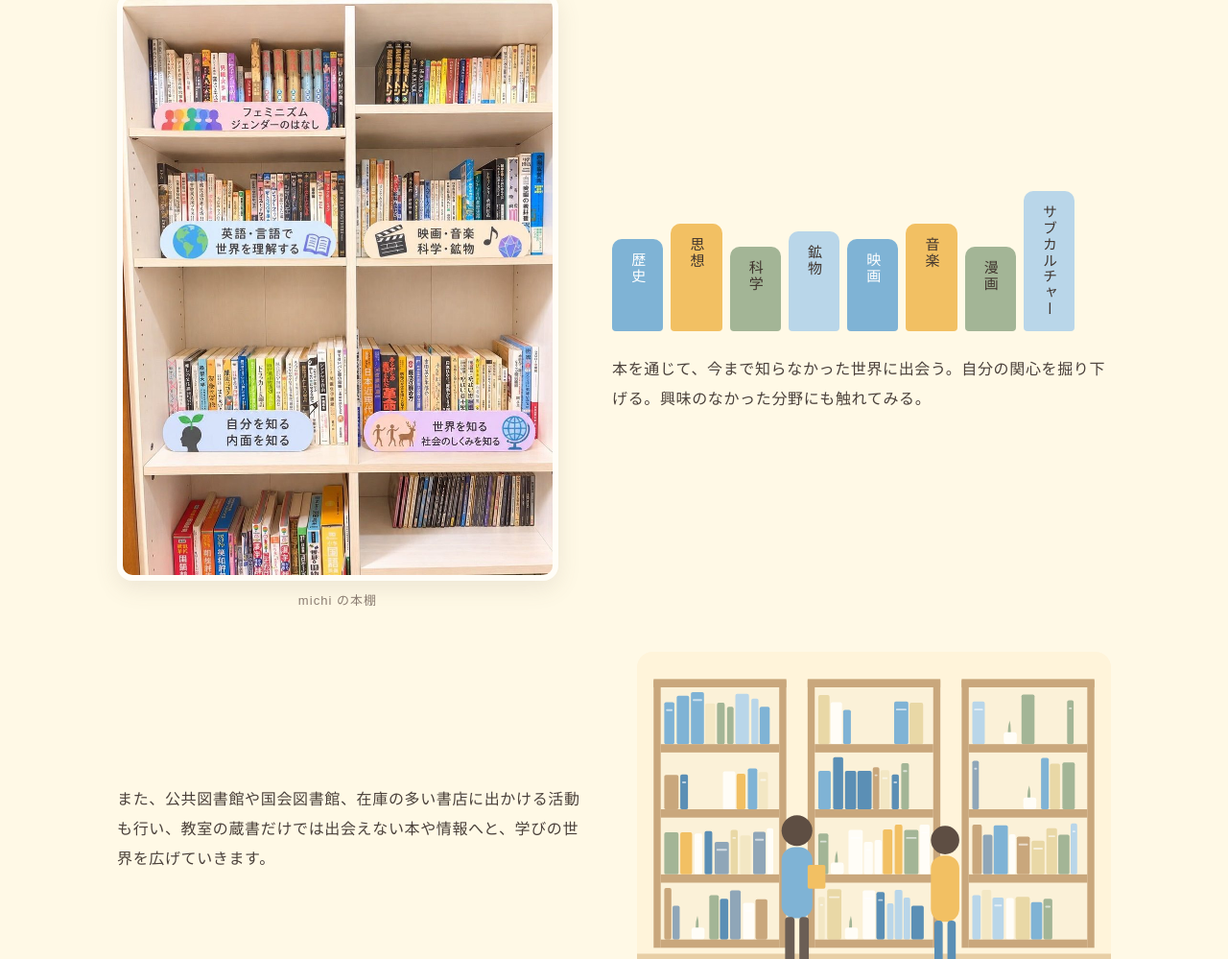
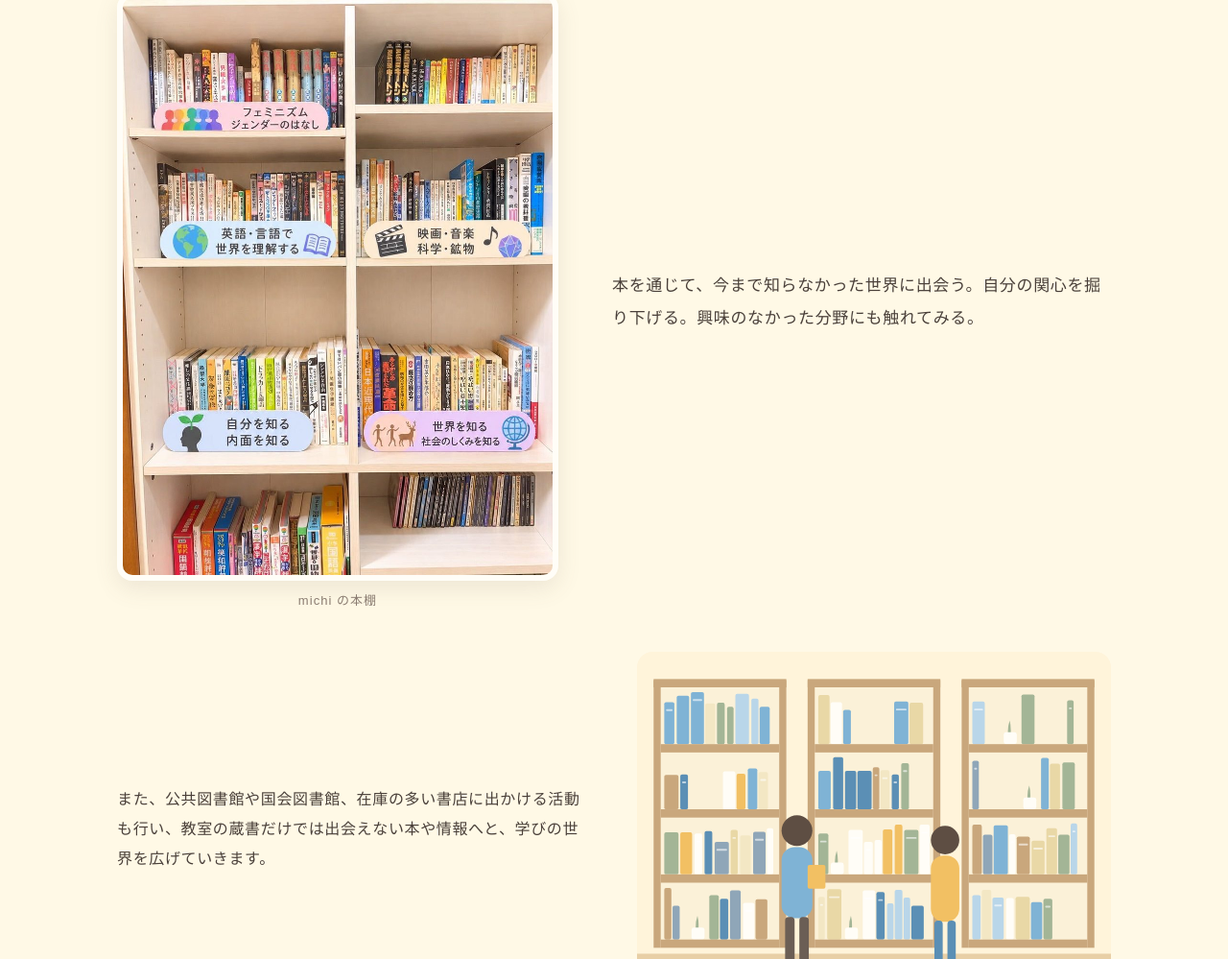
Before and after one commit to chiigaku/michi, a plain HTML site: page index.html in a window 1280 px wide. Shown: the part 3831-4830 px from the top of the page at 96% size. Drawn offline with Linux system fonts and the light colour scheme; a web font is replaced by a local one.

Commit message:
本棚写真の下のジャンルタグを削除
Co-Authored-By: Claude Opus 5.5 <noreply@anthropic.com>
Claude-Session: https://claude.ai/code/session_014TmzBezwreWs3gTtFiGNVR

```diff
--- a/index.html
+++ b/index.html
@@ -622,6 +622,7 @@ p.fv-catch{margin:0 0 22px}
 .map-btn{align-self:flex-start;min-height:48px;padding:10px 22px;font-size:15px}
 .map-btn svg{width:18px;height:18px}
 @media (min-width:1024px){.map-grid{grid-template-columns:minmax(0,1.5fr) minmax(0,1fr);gap:28px}.map-frame{aspect-ratio:auto;min-height:400px}.map-info{justify-content:center;padding:32px}}
+.books-side p{font-size:17px;line-height:2}
 
 </style>
 </head>
@@ -745,9 +746,6 @@ p.fv-catch{margin:0 0 22px}
         <figcaption>michi の本棚</figcaption>
       </figure>
       <div class="books-side reveal">
-        <ul class="genres" aria-label="蔵書ジャンル">
-          <li>歴史</li><li>思想</li><li>科学</li><li>鉱物</li><li>映画</li><li>音楽</li><li>漫画</li><li>サブカルチャー</li>
-        </ul>
         <p>本を通じて、今まで知らなかった世界に出会う。自分の関心を掘り下げる。興味のなかった分野にも触れてみる。</p>
       </div>
     </div>
```
